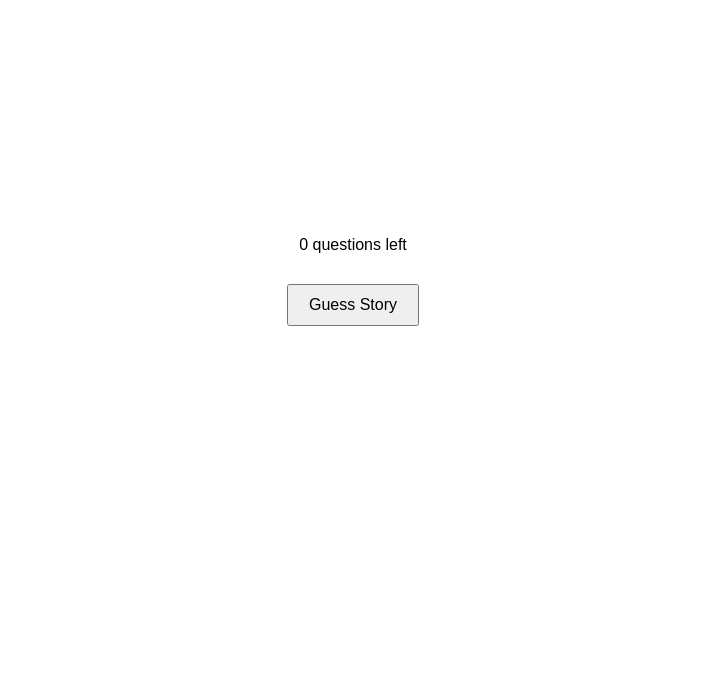
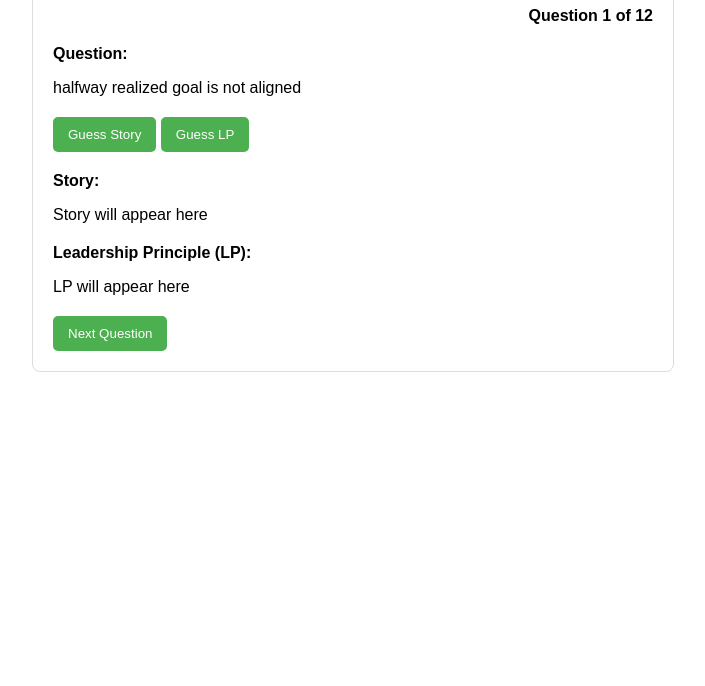
Before and after one commit to theadsingh/hmbr, a plain HTML site: page index.html in a window 1280 px wide. Shown: the part 114-800 px from the top of the page, without its empty margins (287-992 px from the left). Drawn offline with Linux system fonts and the light colour scheme.

Commit message:
Update index.html

```diff
--- a/index.html
+++ b/index.html
@@ -3,51 +3,70 @@
 <head>
     <meta charset="UTF-8">
     <meta name="viewport" content="width=device-width, initial-scale=1.0">
-  <title>LP Game</title>
+    <title>Interactive Story Quiz</title>
     <style>
         body {
             font-family: Arial, sans-serif;
-      display: flex;
-      flex-direction: column;
-      align-items: center;
-      justify-content: center;
-      height: 100vh;
-      margin: 0;
+            margin: 20px;
+        }
+        h1 {
+            text-align: center;
         }
         .container {
-      width: 80%;
             max-width: 600px;
-      text-align: center;
+            margin: 0 auto;
+            padding: 20px;
+            border: 1px solid #ddd;
+            border-radius: 8px;
         }
-    button {
-      padding: 10px 20px;
-      margin: 10px;
-      font-size: 1rem;
+        .question-box, .story-box, .lp-box {
+            margin: 20px 0;
+        }
+        .counter {
+            text-align: right;
+            font-weight: bold;
+        }
+        .button {
+            padding: 10px 15px;
+            background-color: #4CAF50;
+            color: white;
+            border: none;
+            border-radius: 5px;
             cursor: pointer;
         }
-    .counter {
-      margin-bottom: 20px;
+        .button:hover {
+            background-color: #45a049;
         }
     </style>
 </head>
 <body>
+
     <div class="container">
-    <div class="counter">
-      <span id="counter">0</span> questions left
+        <h1>Interactive Story Quiz</h1>
+
+        <div class="counter">Question <span id="question-counter">1</span> of 12</div>
+
+        <div class="question-box">
+            <strong>Question:</strong>
+            <p id="random-question">What question will appear here?</p>
         </div>
-    <div id="question-container">
-      <p id="question"></p>
-      <button id="guess-story-btn">Guess Story</button>
+
+        <button class="button" onclick="showStory()">Guess Story</button>
+        <button class="button" onclick="showLP()">Guess LP</button>
+
+        <div class="story-box">
+            <strong>Story:</strong>
+            <p id="story">Story will appear here</p>
         </div>
-    <div id="story-container" style="display:none;">
-      <p id="story"></p>
-      <button id="guess-lp-btn">Guess LP Keyword</button>
+
+        <div class="lp-box">
+            <strong>Leadership Principle (LP):</strong>
+            <p id="lp">LP will appear here</p>
         </div>
-    <div id="lp-container" style="display:none;">
-      <p id="lp"></p>
-      <button id="next-question-btn">Next Question</button>
+
+        <button class="button" onclick="nextQuestion()">Next Question</button>
     </div>
-  </div>
+
 
   <script>
     const questions = [
@@ -112,63 +131,48 @@
         { question: "uncovered a significant problem in your team", story: "Phable / Komatsu", lp: "Earn Trust\nAccept feedback / acknowledge mistake" },
         { question: "improve morale and productivity of your team / peer struggling at work", story: "Visby", lp: "Earn Trust\nAccept feedback / acknowledge mistake" }
     ];
-    let currentIndex = -1;
-    let remainingQuestions = data.length;
-    let usedIndexes = [];
 
-    const questionContainer = document.getElementById('question-container');
-    const storyContainer = document.getElementById('story-container');
-    const lpContainer = document.getElementById('lp-container');
-
-    const questionElem = document.getElementById('question');
-    const storyElem = document.getElementById('story');
-    const lpElem = document.getElementById('lp');
-    const counterElem = document.getElementById('counter');
-
-    const guessStoryBtn = document.getElementById('guess-story-btn');
-    const guessLpBtn = document.getElementById('guess-lp-btn');
-    const nextQuestionBtn = document.getElementById('next-question-btn');
+        let usedQuestions = [];
+        let currentQuestionIndex = 0;
+        let questionCounter = 1;
 
         function getRandomQuestion() {
-      if (remainingQuestions === 0) {
-        questionElem.textContent = "All questions completed!";
-        guessStoryBtn.style.display = 'none';
+            if (usedQuestions.length >= questions.length) {
+                alert("All questions have been shown!");
                 return;
             }
-
             let randomIndex;
             do {
-        randomIndex = Math.floor(Math.random() * data.length);
-      } while (usedIndexes.includes(randomIndex));
+                randomIndex = Math.floor(Math.random() * questions.length);
+            } while (usedQuestions.includes(randomIndex));
 
-      usedIndexes.push(randomIndex);
-      currentIndex = randomIndex;
+            usedQuestions.push(randomIndex);
+            currentQuestionIndex = randomIndex;
 
-      questionElem.textContent = data[randomIndex].question;
-      remainingQuestions--;
-      counterElem.textContent = remainingQuestions;
+            document.getElementById("random-question").innerText = questions[randomIndex].question;
+            document.getElementById("story").innerText = "Story will appear here";
+            document.getElementById("lp").innerText = "LP will appear here";
         }
 
-    guessStoryBtn.addEventListener('click', () => {
-      questionContainer.style.display = 'none';
-      storyContainer.style.display = 'block';
-      storyElem.textContent = data[currentIndex].story;
-    });
+        function showStory() {
+            document.getElementById("story").innerText = questions[currentQuestionIndex].story;
+        }
 
-    guessLpBtn.addEventListener('click', () => {
-      storyContainer.style.display = 'none';
-      lpContainer.style.display = 'block';
-      lpElem.textContent = data[currentIndex].lp;
-    });
+        function showLP() {
+            document.getElementById("lp").innerText = questions[currentQuestionIndex].lp;
+        }
 
-    nextQuestionBtn.addEventListener('click', () => {
-      lpContainer.style.display = 'none';
-      questionContainer.style.display = 'block';
+        function nextQuestion() {
+            if (questionCounter < questions.length) {
+                questionCounter++;
+                document.getElementById("question-counter").innerText = questionCounter;
                 getRandomQuestion();
-    });
+            } else {
+                alert("All questions completed!");
+            }
+        }
 
-    // Initialize the first question
-    counterElem.textContent = remainingQuestions;
+        // Initialize with the first question
         getRandomQuestion();
     </script>
 </body>
```
Lines whose indentation alone changed are shown as unchanged.
